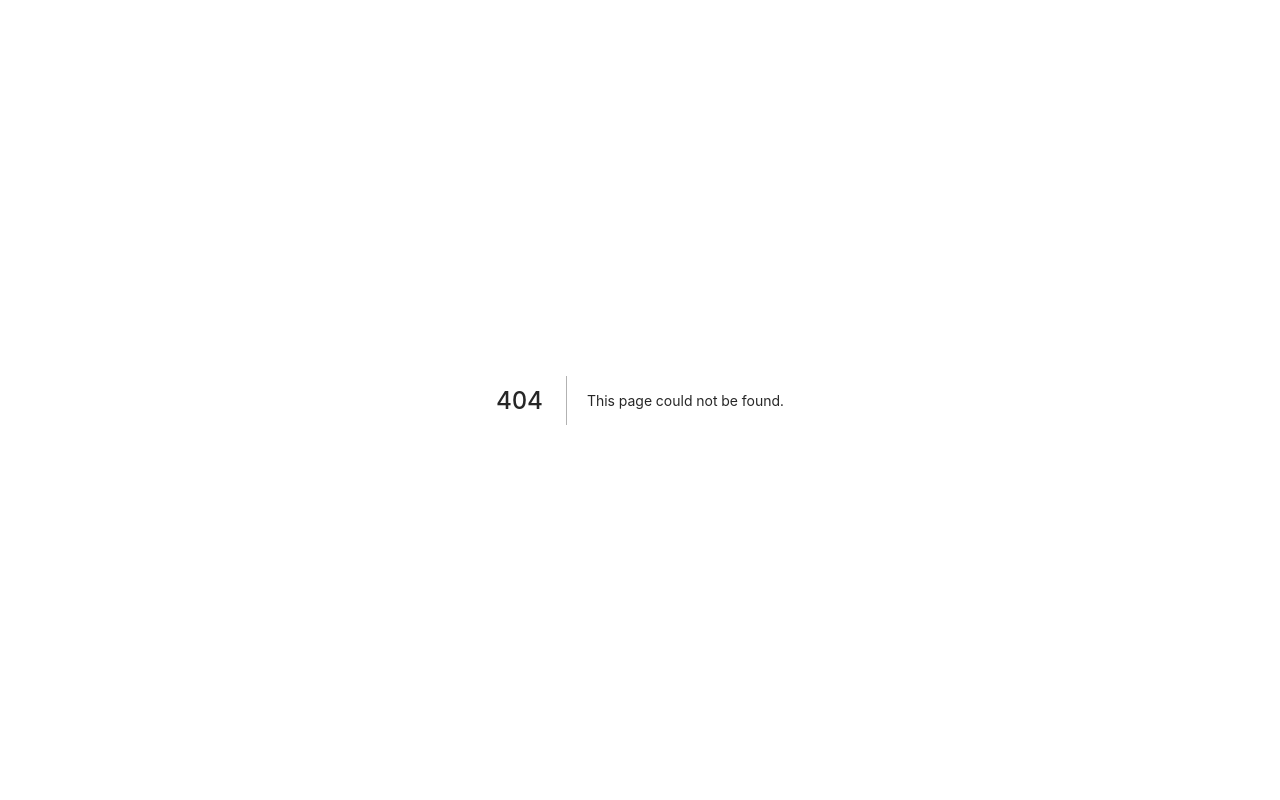
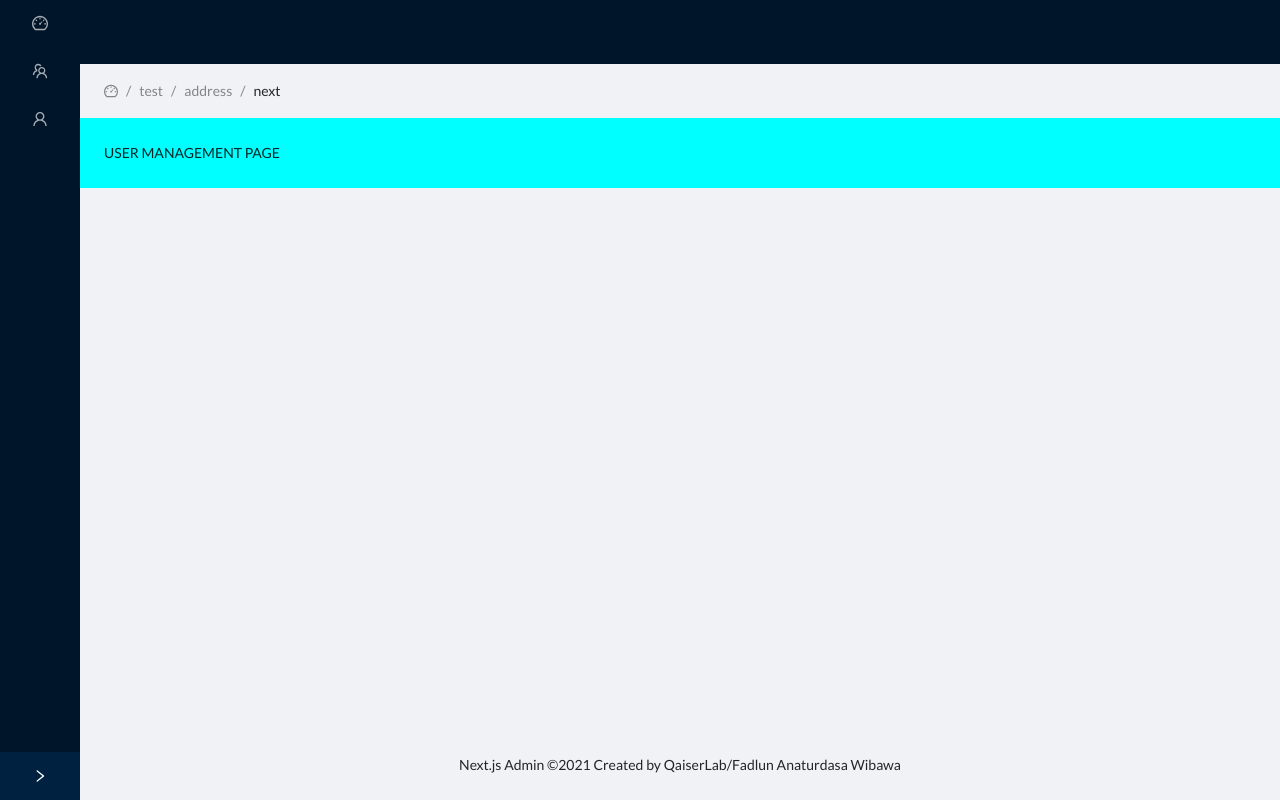
Before and after one commit to qaiserlab/antdmin, a Next.js app: page /user in a window 1280 px wide. Before the commit this address had no page. Built offline with nearby package versions, Linux system fonts and the light colour scheme.

Commit message:
feat: account & user routes

```diff
--- /dev/null
+++ b/pages/user/index.tsx
@@ -0,0 +1,17 @@
+import React from 'react';
+import Head from 'next/head';
+
+import AppLayout from '@layouts/AppLayout';
+
+export default function UserManagement() {
+  return (
+    <AppLayout>
+      <Head>
+        <title>User Management</title>
+      </Head>
+      <section>
+        USER MANAGEMENT PAGE
+      </section>
+    </AppLayout>
+  );
+}
```
Also changed, not shown: pages/account/index.tsx (added, +17 -0 lines), pages/user/privileges/index.tsx (added, +17 -0 lines).
